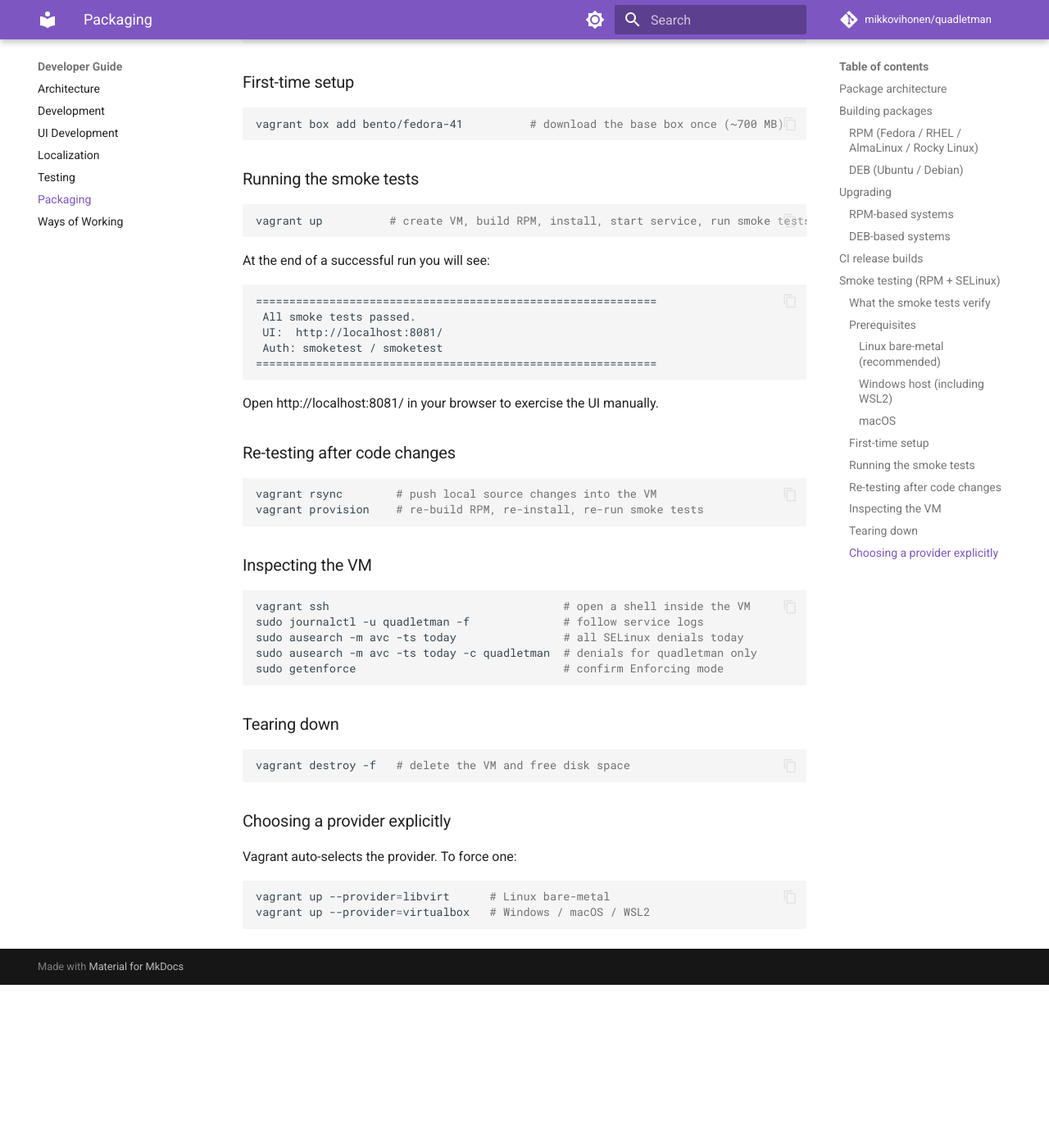
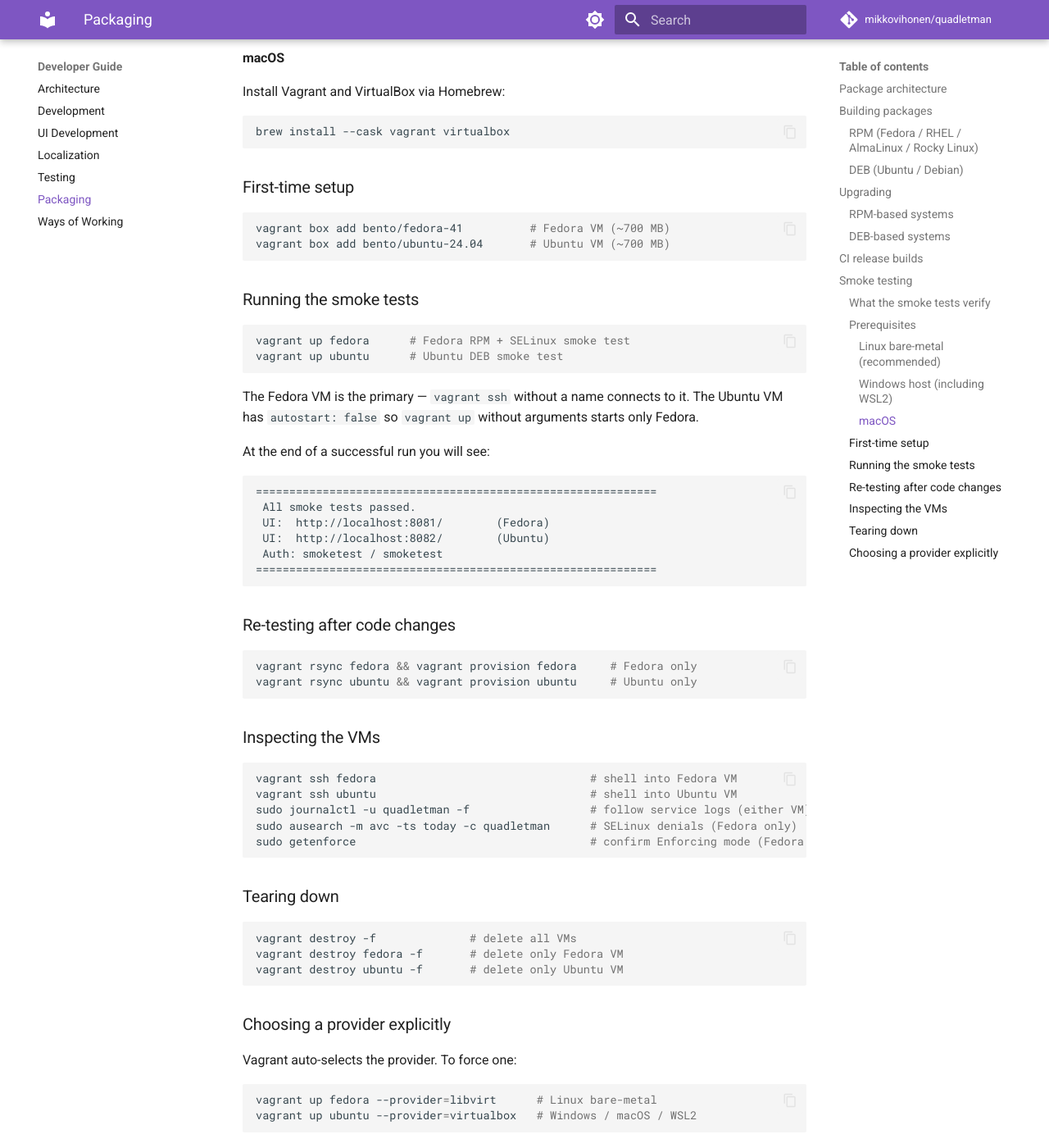
Before and after one commit to mikkovihonen/quadletman, an MkDocs documentation site: the page built from docs/packaging.md, in a window 1280 px wide and 1400 px high, scrolled down 4821 px. Shown: the whole window at 82% size. Built offline with MkDocs 1.6.1 and Material for MkDocs 9.7.7, drawn with Linux system fonts in a browser that asks for light colours; comment, search, counter and statistics services are not loaded; before the commit the page ends 6022 px from its top, so only the background shows below that; some of the changed text lies outside the part shown.

````diff
--- a/docs/packaging.md
+++ b/docs/packaging.md
@@ -131,23 +131,26 @@
 
 See **[docs/ways-of-working.md](ways-of-working.md)** for the full release step-by-step.
 
-## Smoke testing (RPM + SELinux)
+## Smoke testing
 
-A Vagrant-based Fedora VM lets you build and install the real RPM package and verify the
-application works correctly under an SELinux-enforcing environment.
+Vagrant-based VMs let you build and install real packages on clean systems and verify the
+application works end-to-end.
 
-The `Vagrantfile` at the project root provisions a Fedora 41 VM, builds the RPM from the
-current source tree, installs it, starts the systemd service, and runs basic smoke tests.
+| VM | Base box | Package | Port | Extra checks |
+|---|---|---|---|---|
+| **fedora** (primary) | `bento/fedora-41` | RPM | `localhost:8081` | SELinux AVC denials |
+| **ubuntu** | `bento/ubuntu-24.04` | DEB | `localhost:8082` | — |
+
+Both VMs run the same HTTP smoke tests: login via PAM, authenticated GET, unauthenticated
+redirect. The Fedora VM additionally verifies there are no SELinux AVC denials.
 
 ### What the smoke tests verify
 
-The provisioner script `packaging/smoke-test-vm.sh` checks:
-
-1. **RPM builds cleanly** from the current source tree on Fedora.
+1. **Package builds cleanly** from the current source tree.
 2. **Service starts** and reaches `active (running)` state within 10 seconds.
 3. **Authenticated GET /** returns HTTP 200 (PAM auth works, app responds).
-4. **Unauthenticated GET /** returns HTTP 401 (auth is enforced).
-5. **No SELinux AVC denials** attributed to the `quadletman` process.
+4. **Unauthenticated GET /** returns HTTP 302/303 (auth is enforced).
+5. **No SELinux AVC denials** attributed to `quadletman` (Fedora only).
 
 ### Prerequisites
 
@@ -199,10 +202,10 @@
 
 ```bash
 cd /home/<you>/workspace/quadletman
-vagrant.exe up
+vagrant.exe up fedora
 ```
 
-Or open a Windows terminal, `cd` to the project directory, and run `vagrant up` there.
+Or open a Windows terminal, `cd` to the project directory, and run `vagrant up fedora` there.
 
 > **Why not libvirt on WSL2?** WSL2 runs inside a Hyper-V VM. Microsoft does not expose
 > `/dev/kvm` to the WSL2 kernel by default, so KVM-backed virtualisation is not available.
@@ -219,48 +222,54 @@
 ### First-time setup
 
 ```bash
-vagrant box add bento/fedora-41          # download the base box once (~700 MB)
+vagrant box add bento/fedora-41          # Fedora VM (~700 MB)
+vagrant box add bento/ubuntu-24.04       # Ubuntu VM (~700 MB)
 ```
 
 ### Running the smoke tests
 
 ```bash
-vagrant up          # create VM, build RPM, install, start service, run smoke tests
+vagrant up fedora      # Fedora RPM + SELinux smoke test
+vagrant up ubuntu      # Ubuntu DEB smoke test
 ```
+
+The Fedora VM is the primary — `vagrant ssh` without a name connects to it. The Ubuntu VM
+has `autostart: false` so `vagrant up` without arguments starts only Fedora.
 
 At the end of a successful run you will see:
 
 ```
 ============================================================
  All smoke tests passed.
- UI:  http://localhost:8081/
+ UI:  http://localhost:8081/        (Fedora)
+ UI:  http://localhost:8082/        (Ubuntu)
  Auth: smoketest / smoketest
 ============================================================
 ```
 
-Open http://localhost:8081/ in your browser to exercise the UI manually.
-
 ### Re-testing after code changes
 
 ```bash
-vagrant rsync        # push local source changes into the VM
-vagrant provision    # re-build RPM, re-install, re-run smoke tests
+vagrant rsync fedora && vagrant provision fedora     # Fedora only
+vagrant rsync ubuntu && vagrant provision ubuntu     # Ubuntu only
 ```
 
-### Inspecting the VM
+### Inspecting the VMs
 
 ```bash
-vagrant ssh                                   # open a shell inside the VM
-sudo journalctl -u quadletman -f              # follow service logs
-sudo ausearch -m avc -ts today                # all SELinux denials today
-sudo ausearch -m avc -ts today -c quadletman  # denials for quadletman only
-sudo getenforce                               # confirm Enforcing mode
+vagrant ssh fedora                                # shell into Fedora VM
+vagrant ssh ubuntu                                # shell into Ubuntu VM
+sudo journalctl -u quadletman -f                  # follow service logs (either VM)
+sudo ausearch -m avc -ts today -c quadletman      # SELinux denials (Fedora only)
+sudo getenforce                                   # confirm Enforcing mode (Fedora only)
 ```
 
 ### Tearing down
 
 ```bash
-vagrant destroy -f   # delete the VM and free disk space
+vagrant destroy -f              # delete all VMs
+vagrant destroy fedora -f       # delete only Fedora VM
+vagrant destroy ubuntu -f       # delete only Ubuntu VM
 ```
 
 ### Choosing a provider explicitly
@@ -268,6 +277,6 @@
 Vagrant auto-selects the provider. To force one:
 
 ```bash
-vagrant up --provider=libvirt      # Linux bare-metal
-vagrant up --provider=virtualbox   # Windows / macOS / WSL2
+vagrant up fedora --provider=libvirt      # Linux bare-metal
+vagrant up ubuntu --provider=virtualbox   # Windows / macOS / WSL2
 ```
````
Also changed, not shown: other parts of docs/packaging.md (+2 -2 lines), CLAUDE.md (+2 -2 lines), README.md (+2 -2 lines), docs/testing.md (+9 -4 lines), 6 other files.
